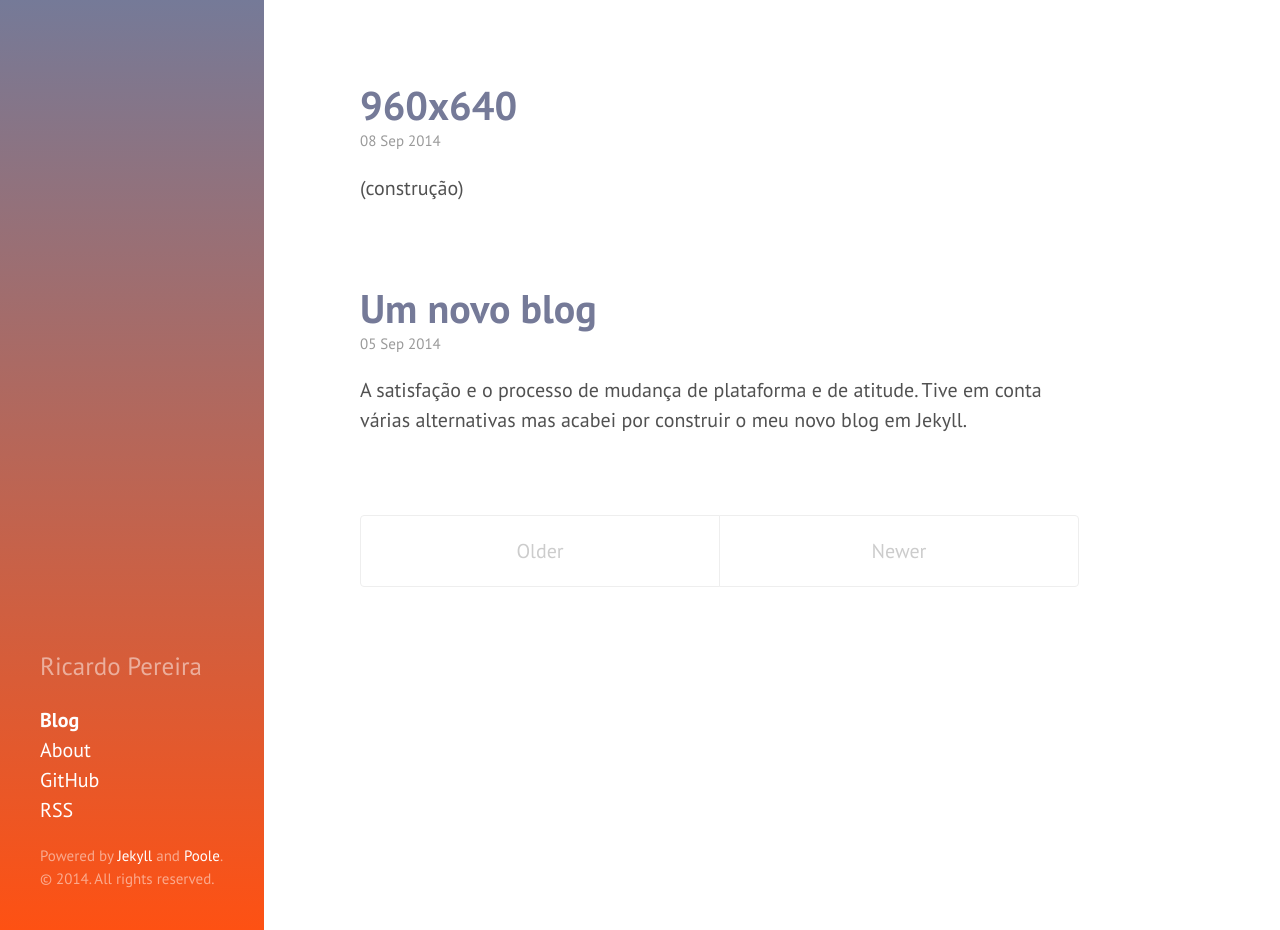
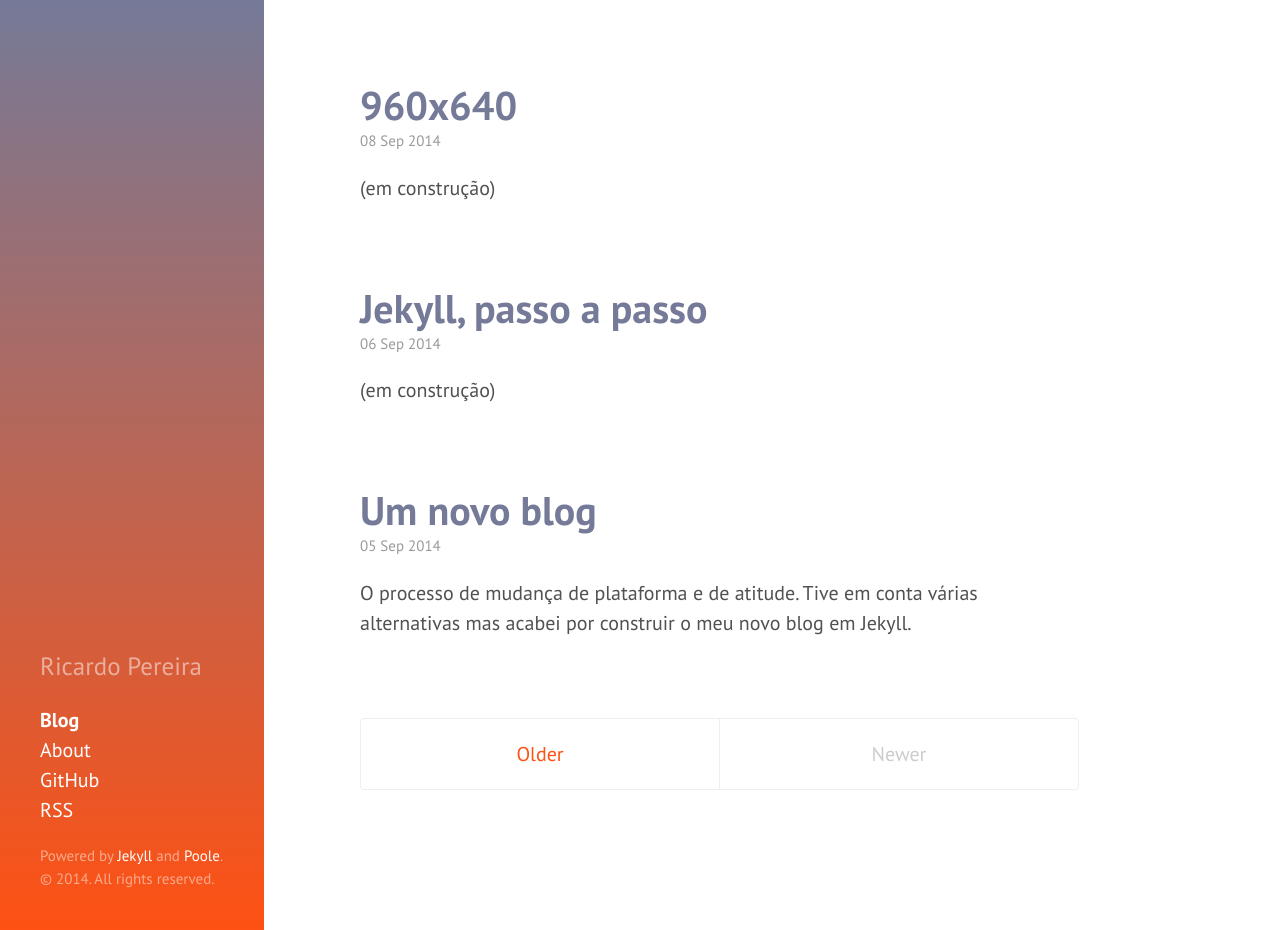
Before and after one commit to ricardopereira/blog, a Jekyll site: the page built from index.html, in a window 1280 px wide and 930 px high. Built offline with Jekyll 4.4.1, drawn with Linux system fonts in a browser that asks for light colours; nearby versions of some CDN libraries; Markdown is read by kramdown in place of the engine named in the settings; the list of posts is cut into pages by our own code.

Commit message:
New post

```diff
--- a/_posts/2014-09-05-PT-a-new-blog.md
+++ b/_posts/2014-09-05-PT-a-new-blog.md
@@ -4,7 +4,7 @@ lang: PT
 title: Um novo blog
 ---
 
-A satisfação e o processo de mudança de plataforma e de atitude. Tive em conta várias alternativas mas acabei por construir o meu novo blog em Jekyll.
+O processo de mudança de plataforma e de atitude. Tive em conta várias alternativas mas acabei por construir o meu novo blog em Jekyll.
 
 ---
 
@@ -103,6 +103,8 @@ Notes | Possibilidade de adicionar comentários a um parágrafo, incorporar víd
 <br/>
 ### Vencedor
 
+> Jekyll is a simple, blog aware, static site generator. It takes a template directory [...] and spits out a complete, static website suitable for serving with Apache or your favorite web server. This is also the engine behind GitHub Pages, which you can use to host your project’s page or blog right here from GitHub.
+
 Daquilo que andava à procura é sem dúvida o mais indicado e para além de não necessitar de base de dados será uma mais valia para o alojamento do blog. Um simples serviço para armazenamento de arquivos serve para o blog ficar disponível publicamente.
 
 Tem cerca de 17.000 favoritos no GitHub!
--- /dev/null
+++ b/_posts/2014-09-06-PT-jekyll-step-by-step.md
@@ -0,0 +1,8 @@
+---
+layout: post
+lang: PT
+title: Jekyll, passo a passo
+tags: [Jekyll, Tutorial]
+---
+
+(em construção)
```
Also changed, not shown: other parts of _posts/2014-09-05-PT-a-new-blog.md (+0 -2 lines), _posts/2014-09-08-PT-960x640.md (+1 -3 lines).
